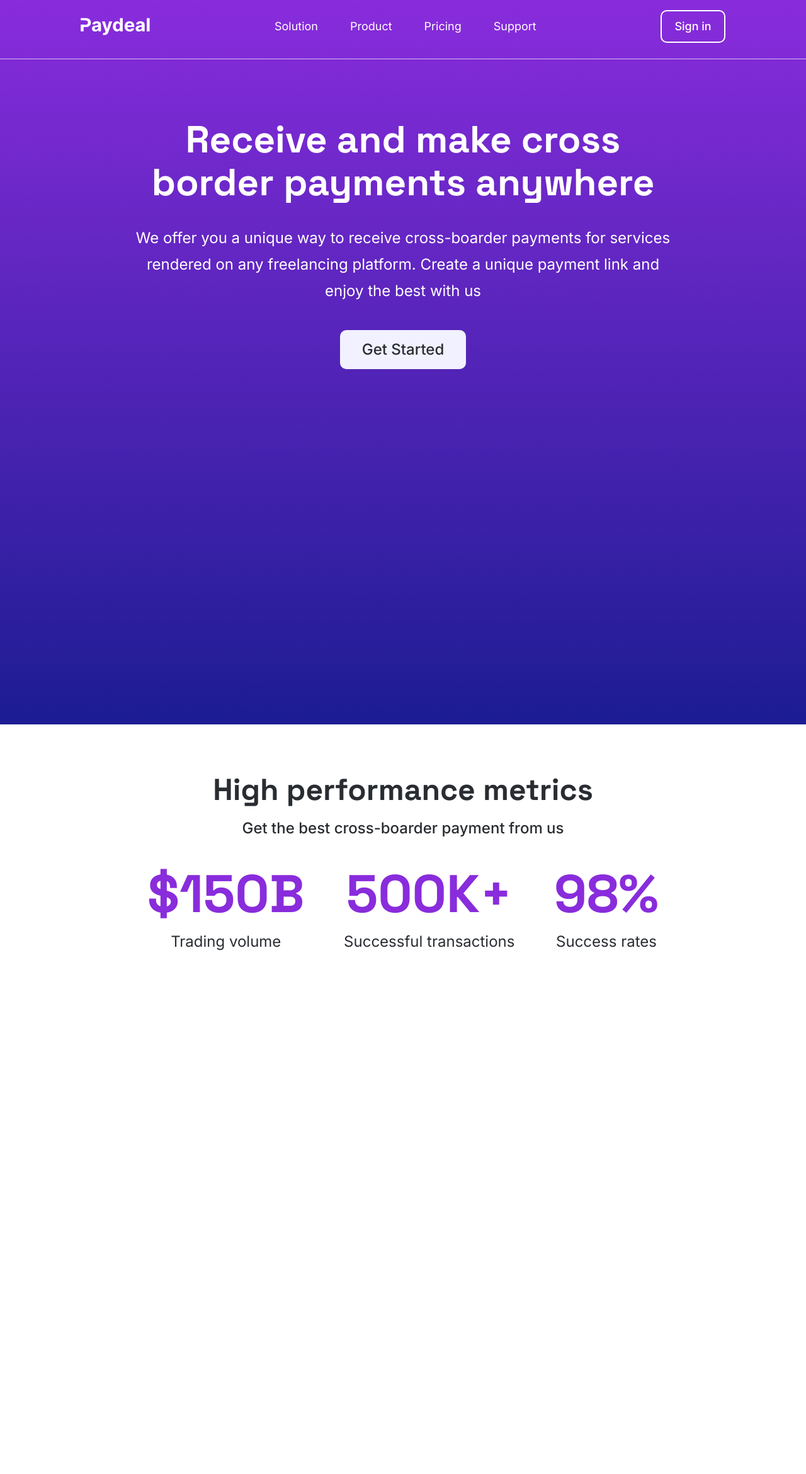
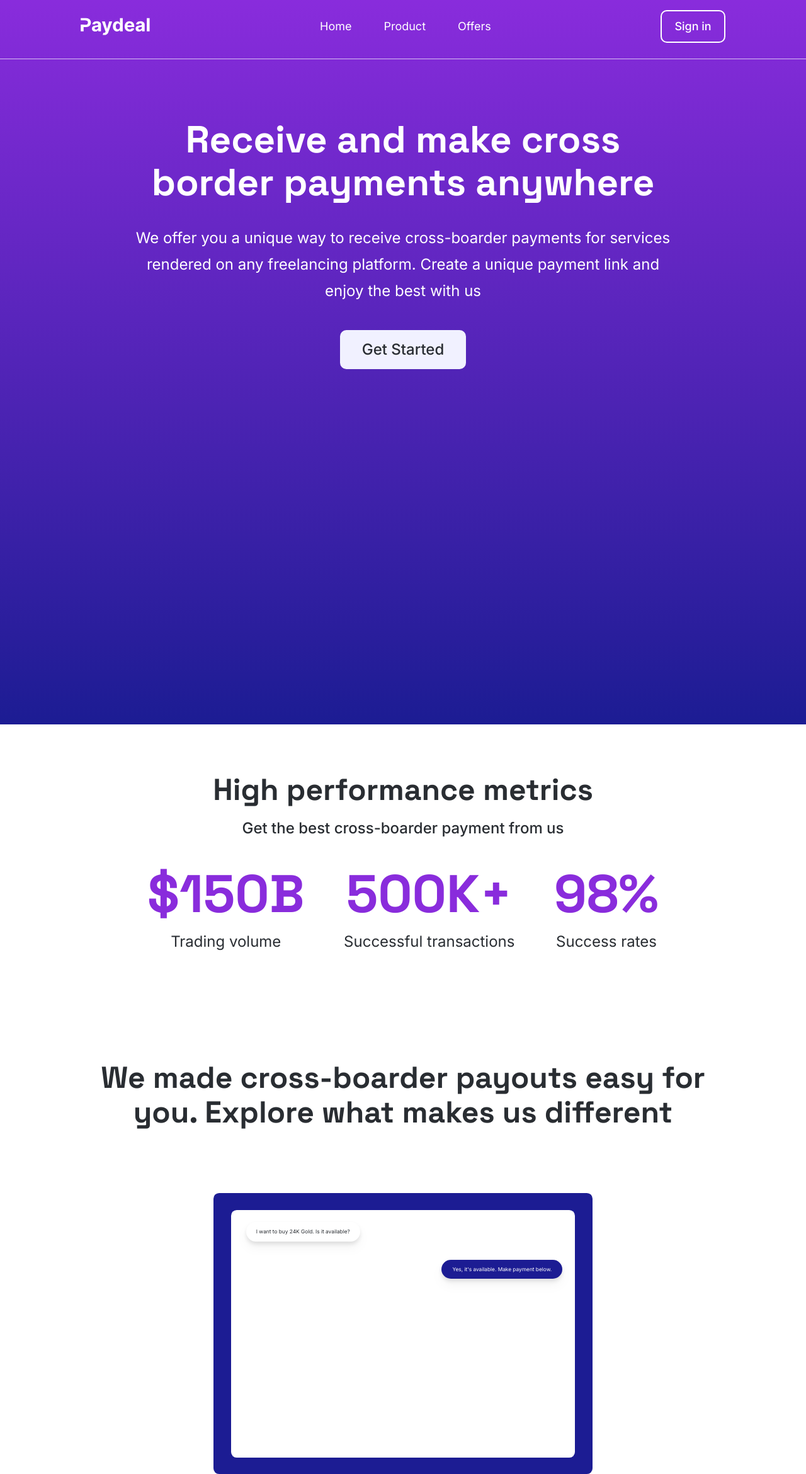
Before and after one commit to Mister-ecks/paydeal, a Next.js app: page / in a window 1280 px wide. Shown: the whole page at 63% size. Before the commit the page ends 1511 px from the top, so only its background shows below. Built offline with nearby package versions, Linux system fonts and the light colour scheme.

Commit message:
Created first product card

```diff
--- a/src/components/Header/index.tsx
+++ b/src/components/Header/index.tsx
@@ -18,16 +18,13 @@ const Header = () => {
         <div className='w-full md:w-auto hidden md:block' id="nav-content">
           <ul className='md:flex text-white text-lg md:space-x-[3.188rem]'>
             <li>
-              <a href="">Solution</a>
+              <a href="">Home</a>
             </li>
             <li>
               <a href="">Product</a>
             </li>
             <li>
-              <a href="">Pricing</a>
-            </li>
-            <li>
-              <a href="">Support</a>
+              <a href="">Offers</a>
             </li>
           </ul>
         </div>
--- a/src/components/Main/Metrics/index.tsx
+++ b/src/components/Main/Metrics/index.tsx
@@ -4,7 +4,7 @@ import Figures from "../Figures";
 const Metrics = () => {
   return (
     <div>
-      <section className="mt-[5rem] ">
+      <section className="pt-[5rem] ">
         <h1 className="font-space text-[#292D32] font-medium text-2xl text-center md:text-5xl md:font-bold">
           High performance metrics
         </h1>
--- /dev/null
+++ b/src/components/Main/Product/index.tsx
@@ -0,0 +1,38 @@
+import React from 'react'
+
+const Product = () => {
+  return (
+    <div>
+        <section className='mt-[7.5rem] mx-auto text-center md:mt-[10.75rem]'>
+        <h1 className='text-2xl md:text-5xl font-medium md:font-bold font-space text-[#292D32] mx-[1.406rem] md:mx-[9.6rem] md:leading-[3.438rem]'>We made cross-boarder payouts easy for you. Explore what makes us different</h1>
+
+    <div className='mx-auto mt-[6.313rem] flex justify-center'>
+            <div className='bg-[#1C1C93] rounded-[0.557rem] w-[22.356rem]  py-[1.003rem] px-[1.04rem] md:px-[1.75rem] md:py-[1.656rem] md:w-[37.625rem]'>
+                {/* White chat background */}
+                <div className='bg-white w-[20.276rem] h-[14.594rem] rounded-[0.557rem] md:w-[34.125rem] md:h-[24.563rem] mx-auto my-auto '>
+                    {/* Chat wrapper */}
+                    <div className='pl-[1.5rem] pt-[1.226rem] pr-[1.228rem] pb-[1.411rem]'>
+                        {/*White Chat div */}
+                    <div className='bg-white drop-shadow-lg rounded-[1.114rem] py-[0.56rem] px-[0.957rem] max-w-[11.289rem]'>
+                    <p className='text-[0.52rem] text-center text-[#292D32] font-normal'>I want to buy 24K Gold. Is it available?</p>
+                    </div>
+
+                    {/* Blue chat div */}
+                    <div className='bg-[#1C1C93] drop-shadow-lg rounded-[1.114rem] py-[0.56rem] px-[0.957rem] max-w-[12rem] ml-auto mt-[1.82rem]'>
+                    <p className='text-[0.52rem] text-center text-[white] font-normal'>Yes, it's available. Make payment below.</p>
+                    </div>
+                    </div>
+
+
+
+                </div>
+            </div>
+        </div>
+
+
+        </section>
+    </div>
+  )
+}
+
+export default Product
--- a/src/components/Main/index.tsx
+++ b/src/components/Main/index.tsx
@@ -1,10 +1,12 @@
 import React from 'react'
 import Metrics from './Metrics'
+import Product from './Product'
 
 const Main = () => {
   return (
-    <div className='bg-white'>
+    <div className='bg-[#F1F1FF] md:bg-[white]'>
         <Metrics/>
+        <Product/>
     </div>
   )
 }
```
